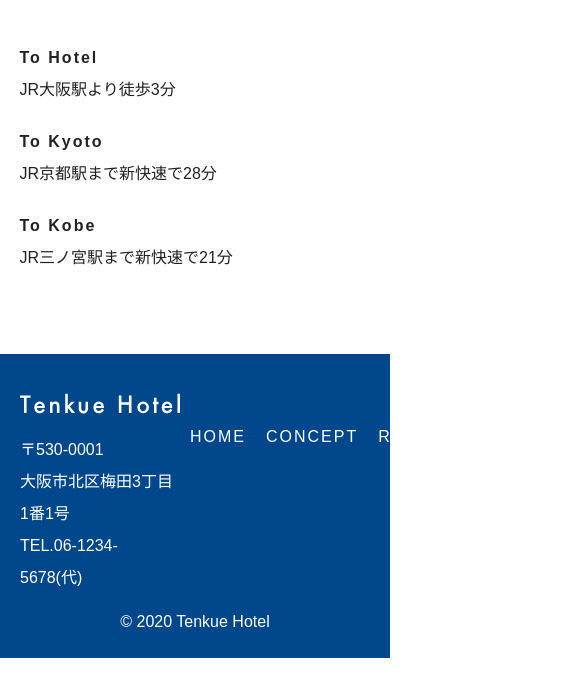
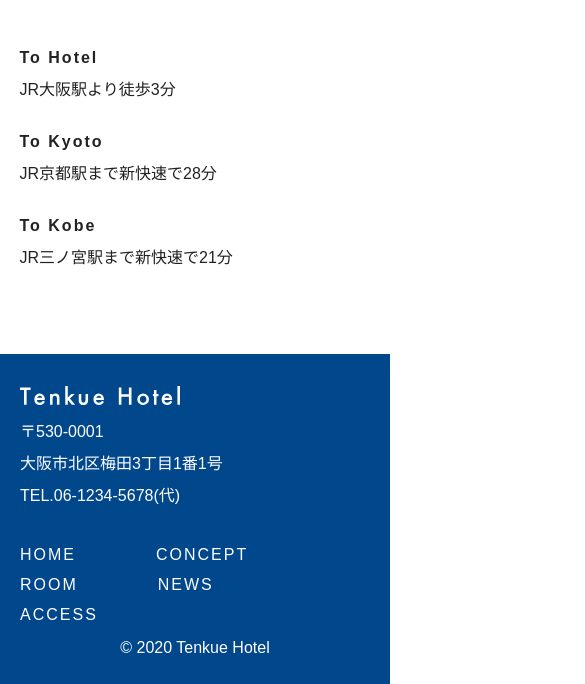
Before and after one commit to shinji-25/p-dev-02, a plain HTML site: page index.html in a window 390 px wide. Shown: the part 5095-5779 px from the top of the page, 585 px wide, since content can reach past the window. Before the commit the page ends 5753 px from the top, so only its background shows below. Drawn offline with Linux system fonts and the light colour scheme.

Commit message:
footer レスポンシブ機能追加

```diff
--- a/css/stylesheet.css
+++ b/css/stylesheet.css
@@ -692,13 +692,6 @@
     padding: 10px 0;
 }
 
-.l-footer__flex {
-    max-width: 1000px;
-    margin: 20px auto;
-    display: flex;
-    justify-content: space-between;
-}
-
 .l-footer__access {
     padding-left: 20px;
 }
@@ -739,3 +732,56 @@
     opacity: 0.6;
     transition: all 0.3s;
 }
+
+/* PC用 */
+@media screen and (min-width: 960px) {
+    .l-footer__flex {
+        max-width: 1000px;
+        margin: 20px auto;
+        display: flex;
+        justify-content: space-between;
+    }
+}
+
+
+/* タブレット用 */
+@media screen and (min-width: 560px) and (max-width: 959px) {
+    .l-footer {
+        text-align: center;
+    }
+
+    .l-footer__menu {
+        display: flex;
+        justify-content: center;
+        padding-left: 20px;
+    }
+}
+
+/* スマホ用 */
+@media screen and (max-width: 559px) {
+    .l-footer {
+
+    }
+
+    .l-footer__flex {
+        margin-top: 20px;
+    }
+
+    .l-footer__menu {
+        margin: 0 10px 10px 10px;
+    }
+
+    .l-footer__menu ul {
+        display: flex;
+        flex-wrap: wrap;
+    }
+
+    .l-footer__menu li {
+        padding-right: 20%;
+        height: 30px;
+    }
+
+    .l-footer p {
+        margin-top: 20px;
+    }
+}
```
